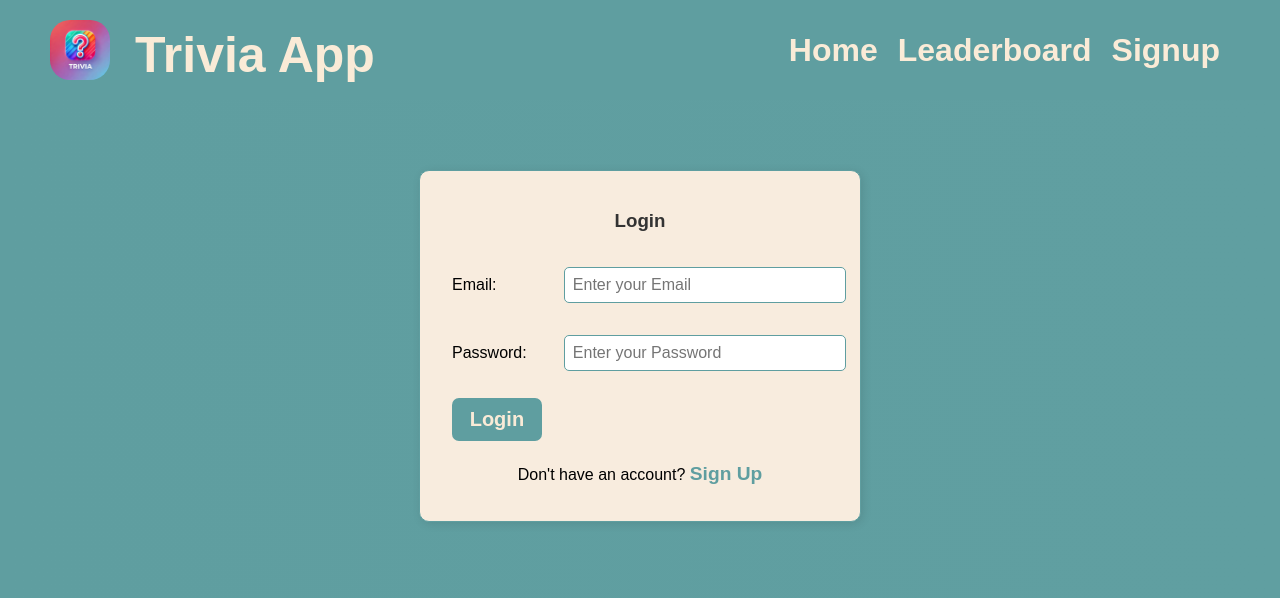
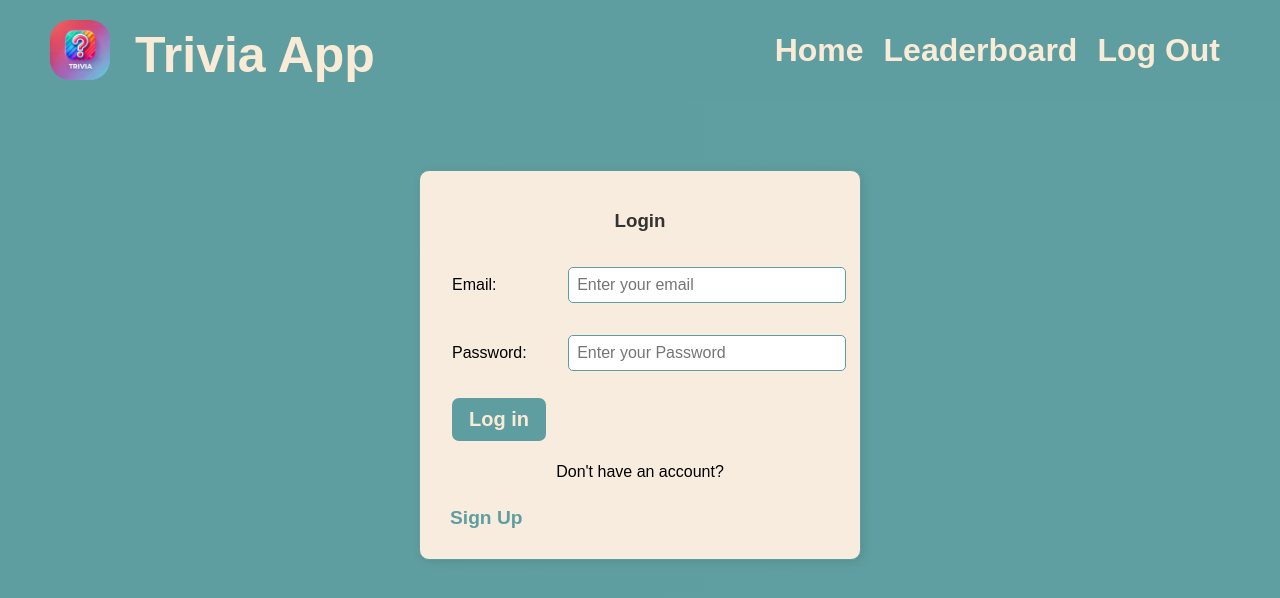
Before and after one commit to Saabikaroshni/Quiz-App, a React (Vite) app in the folder trivia-app/: page /login in a window 1280 px wide. Shown: the top 598 px of the page. Built offline with nearby package versions, Linux system fonts and the light colour scheme.

Commit message:
login successful

```diff
--- a/trivia-app/src/App.jsx
+++ b/trivia-app/src/App.jsx
@@ -24,9 +24,9 @@
       <div className="page-container">
       <Routes>
 
-        <Route path="/" element={<Home />} />
+        <Route path="/home" element={<Home />} />
 
-        <Route path="/signup" element={<Signup/>}></Route>
+        <Route path="/" element={<Signup/>}></Route>
         <Route path="/login" element={<Login/>}></Route>
         <Route path="/congratulations" element={<Congratulations/>}></Route>
         <Route path="/quiz/nature" element={<Natures/>}></Route>
--- a/trivia-app/src/components/Navbar.jsx
+++ b/trivia-app/src/components/Navbar.jsx
@@ -9,9 +9,9 @@
         <h1>Trivia App</h1>
       </div>
       <div className="nav-links">
-        <Link to="/">Home</Link>
+        <Link to="/home">Home</Link>
         <Link to="/leaderboard">Leaderboard</Link>
-        <Link to="/signup">Signup</Link>
+        <Link to="/">Log Out</Link>
       </div>
     </nav>
   );
--- a/trivia-app/src/pages/Login.jsx
+++ b/trivia-app/src/pages/Login.jsx
@@ -1,45 +1,77 @@
-import React, { useState } from "react";
+import React from "react";
 import { Link } from "react-router-dom";
+import { useNavigate } from "react-router-dom";
+import axios from "axios";
+import { useState } from "react";
 import "../css/Signup.css";
-
-const Login = () => {
-  const [formData, setFormData] = useState({
-    email: "",
-    password: ""
-  });
-
-  const handleChange = (e) => {
-    setFormData({ ...formData, [e.target.name]: e.target.value });
+function login() {
+  const navigate = useNavigate();
+  const [password, setPass] = useState("");
+  const [email, setEmail] = useState("");
+  const handleLogin = async (event) => {
+    event.preventDefault();
+    const req = await axios.post("http://localhost:3001/login", {
+      email: email,
+      password: password,
+    });
+    const message = req.data.message;
+    const isLoggedin = req.data.isLoggedin;
+    if (isLoggedin) {
+      alert(message);
+      navigate("/home");
+    } else {
+      alert(message);
+    }
   };
-
-  const handleSubmit = (e) => {
-    e.preventDefault();
-    console.log("Login submitted", formData);
-  };
-
   return (
     <div className="form-container">
       <h3>Login</h3>
-      <form onSubmit={handleSubmit}>
+      <form onSubmit={handleLogin}>
         <table>
           <tbody>
             <tr>
-              <td><label>Email:</label></td>
-              <td><input type="email" name="email" placeholder="Enter your Email" required onChange={handleChange} /></td>
+              <td>
+                <label htmlFor="email">Email:</label>
+              </td>
+              <td>
+                <input
+                  id="email"
+                  value={email}
+                  onChange={(e) => setEmail(e.target.value)}
+                  type="email"
+                  placeholder="Enter your email"
+                  required
+                />
+              </td>
             </tr>
             <tr>
-              <td><label>Password:</label></td>
-              <td><input type="password" name="password" placeholder="Enter your Password" required onChange={handleChange} /></td>
+              <td>
+                <label htmlFor="Password">Password:</label>
+              </td>
+              <td>
+                <input
+                  id="password"
+                  value={password}
+                  onChange={(e) => setPass(e.target.value)}
+                  type="password"
+                  placeholder="Enter your Password"
+                  required
+                />
+              </td>
             </tr>
             <tr>
-              <td><button type="submit">Login</button></td>
+              <td>
+                <button type="submit">Log in</button>
+              </td>
             </tr>
           </tbody>
         </table>
       </form>
-      <p>Don't have an account? <Link to="/signup">Sign Up</Link></p>
+      <p>Don't have an account?</p>
+      <td>
+        <Link to="/">Sign Up</Link>
+      </td>
     </div>
   );
-};
-
-export default Login;
+}
+export default login;
```
